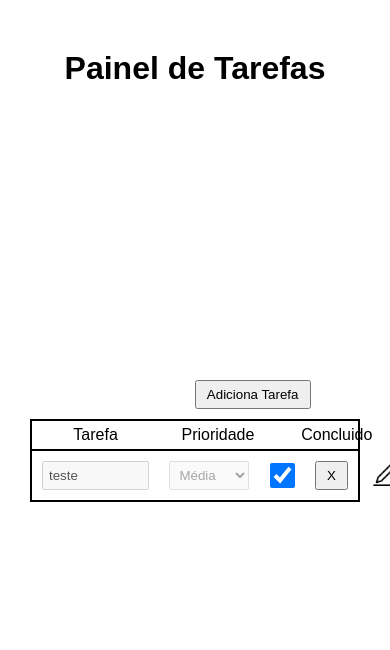
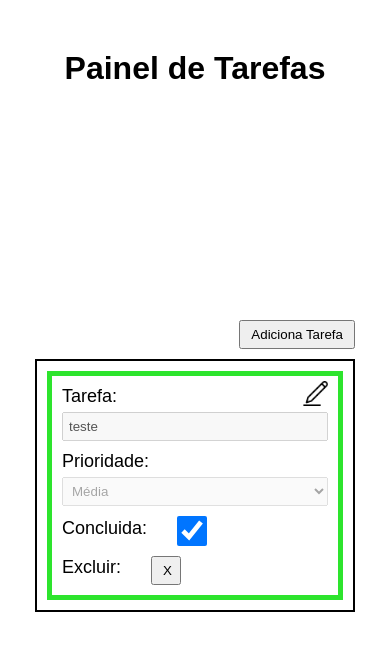
Before and after one commit to lucas4325/desafio-junior, a Next.js app: page / in a window 390 px wide. Shown: the top 650 px of the page. Built offline with nearby package versions, Linux system fonts and the light colour scheme.

Commit message:
responsividade feita

```diff
--- a/src/app/globals.css
+++ b/src/app/globals.css
@@ -12,7 +12,8 @@
 
 html,
 body {
-  height: 100%;
+  height: auto;
+  min-height: 100vh;
   max-width: 100vw;
   overflow-x: hidden;
 }
--- a/src/app/page.module.css
+++ b/src/app/page.module.css
@@ -1,6 +1,7 @@
 .home {
 	width: 100%;
-	height: 100%;
+	/* height: 100%; */
+	min-height: 100vh;
 	display: flex;
 	flex-direction: column;
 	align-items: center;
@@ -26,8 +27,7 @@
 
 .tarefas {
 	border: 2px solid black;
-	width: 70%;
-	max-width: 800px;
+	width: 800px;
 	height: auto;
 	position: relative;
 }
@@ -38,13 +38,19 @@
 	justify-content: space-between;
 	padding: 5px 10px;
 	border-bottom: 2px solid black;
-	gap: 5%;
 }
 
 .headerTabela span {
 	display: flex;
 	justify-content: center;
-	/* width: 25%; */
+}
+
+.headerTabela span:nth-child(2)  {
+	padding-left: 50px;
+}
+
+.headerTabela span:nth-child(3)  {
+	margin-right: 40px;
 }
 
 .headerTabela span:last-child {
@@ -54,11 +60,12 @@
 .conteudoTabela {
 	display: flex;
 	flex-direction: column;
+	gap: 10px;
+	padding: 10px;
 }
 
 .adicionar {
-	max-width: 800px;
-	width: 70%;
+	width: 800px;
 	display: flex;
 	justify-content: end;
 	margin-bottom: 10px;
@@ -70,22 +77,72 @@
 
 @media (max-width: 990px) {
 	.tarefas {
-		width: 80%;
+		width: 680px;
+	}
+
+	.adicionar {
+		width: 680px;
+	}
+
+	.headerTabela span:nth-child(2)  {
+		padding: 0;
+		justify-content: end;
+		padding-right: 20px;
+	}
+
+	.headerTabela span:nth-child(3)  {
+		margin-right: 0px;
 	}
 }
 
 @media (max-width: 767px) {
 	.tarefas {
-		width: 90%;
+		width: 100%;
+	}
+
+	.adicionar {
+		width: 100%;
+	}
+
+	.containerTarefas {
+		padding: 0 35px;
+	}
+
+	.headerTabela {
+		display: flex;
+		justify-content: space-between;
+	}
+
+	.headerTabela span {
+		width: auto;
+	}
+
+	.headerTabela span:nth-child(1)  {
+		width: 320px;
+	}
+
+	.headerTabela span:nth-child(2)  {
+		padding: 0;
+		justify-content: center;
+	}
+}
+
+@media (max-width: 630px) {
+	.headerTabela span:nth-child(1)  {
+		width: 200px;
 	}
 }
 
 @media (max-width: 480px) {
+	.containerTitulo {
+		margin-bottom: 50px;
+	}
+
 	.tarefas {
 		width: 100%;
 	}
 
-	.containerTarefas {
-		padding: 30px;
+	.headerTabela {
+		display: none;
 	}
 }
--- a/src/app/page.tsx
+++ b/src/app/page.tsx
@@ -128,6 +128,7 @@ export default function Home() {
             <span>Tarefa</span>
             <span>Prioridade</span>
             <span>Concluido</span>
+            <span>Excluir</span>
           </div>
 
           <div className={styles.conteudoTabela} >
--- a/src/components/linha/linha.module.css
+++ b/src/components/linha/linha.module.css
@@ -2,18 +2,13 @@
   display: flex;
   justify-content: space-between;
 	padding: 10px 10px;
-	border-bottom: 2px solid black;
+	border: 5px solid rgb(197, 197, 1);
 	position: relative;
 }
 
-.linha:last-child {
-	border-bottom: none;
-}
-
 .linhaInputs {
-	width: 35%;
+	width: 300px;
 	padding: 5px;
-	/* text-align: center; */
 }
 
 .linhaSelect {
@@ -22,7 +17,8 @@
 }
 
 .checkbox {
-	width: 25px;
+	width: 30px;
+	height: 30px;
 }
 
 .excluir {
@@ -38,10 +34,71 @@
 	cursor: pointer;
 	margin: auto 0;
 	position: absolute;
-	right: -40px;
+	right: -50px;
 }
 
 .editar img {
 	width: 100%;
 	height: 100%;
 }
+
+.concluido {
+	border: 5px solid rgb(45, 228, 45);
+}
+
+.linhaMob label, .linhaMobC label, .linhaMobE label {
+	display: none;
+}
+
+.linhaMobC, .linhaMobE {
+
+}
+
+@media (max-width: 767px) {
+	.editar {
+		right: -45px;
+	}
+}
+
+@media (max-width: 630px) {
+	.linhaInputs {
+		width: 200px;
+	}
+}
+
+@media (max-width: 480px) {
+	.editar {
+		right: 10px;
+		top: 5px;
+	}
+
+	.linhaMob label, .linhaMobC label, .linhaMobE label {
+		display: flex;
+		font-size: 18px;
+		margin-bottom: 5px;
+	}
+
+	.linhaMobC , .linhaMobE {
+		display: flex;
+		gap: 30px;
+		align-items: center;
+	}
+
+	.linha {
+		flex-direction: column;
+		gap: 10px;
+	}
+
+	.linhaInputs, .linhaSelect {
+		width: 100%;
+	}
+
+	.checkbox {
+		width: 30px;
+		height: 30px;
+	}
+
+	.excluir {
+		width: 30px;
+	}
+}
--- a/src/components/linha/linha.tsx
+++ b/src/components/linha/linha.tsx
@@ -17,7 +17,7 @@ const Linha = ({tarefa, concluido, prioridade, concluida, ID, remover, editarTar
 	const [ c, setC ] = useState(concluida)
 	const [ editar, setEditar ] = useState<boolean>(true)
 	const [ input, setInput ] = useState(tarefa)
-
+	const [ estiloConcluido, setEstiloConcluido ] = useState('')
 
 	const marcado = (event:any)=>{
 		setC(event.target.checked)
@@ -57,9 +57,16 @@ const Linha = ({tarefa, concluido, prioridade, concluida, ID, remover, editarTar
 	useEffect(()=>{
 		setInput(tarefa)
 	}, [tarefa])
+
 	return(
-		<div className={styles.linha} >
+		<div className={`${styles.linha} ${concluida === true ? styles.concluido : '' }`} >
+			<div className={styles.linhaMob}>
+				<label htmlFor="">Tarefa:</label>
 				<input onBlur={desabilitarEdicao} onKeyDown={enter} onChange={editaInput} placeholder='Escreva a Tarefa' disabled={editar} value={input} className={styles.linhaInputs} type="text" name='titulo' />
+			</div>
+
+			<div className={styles.linhaMob}>
+				<label htmlFor="">Prioridade:</label>
 
 				<select className={styles.linhaSelect} disabled={true} value={prioridade} name="prioridade" >
 					<option value="baixa">Baixa</option>
@@ -67,10 +74,17 @@ const Linha = ({tarefa, concluido, prioridade, concluida, ID, remover, editarTar
 					<option value="alta">Alta</option>
 					<option value="urgente">Urgente</option>
 				</select>
+			</div>
 
+			<div className={styles.linhaMobC}>
+				<label htmlFor="">Concluida:</label>
 				<input className={styles.checkbox} type="checkbox" checked={c} name="concluido" onChange={marcado} />
+			</div>
 
+			<div className={styles.linhaMobE}>
+				<label htmlFor="">Excluir:</label>
 				<button className={styles.excluir} onClick={remove}>X</button>
+			</div>
 
 			<button className={styles.editar} onClick={editarOpen}><img src="editar.png" alt="" /></button>
 		</div>
```
Lines whose indentation alone changed are shown as unchanged.
